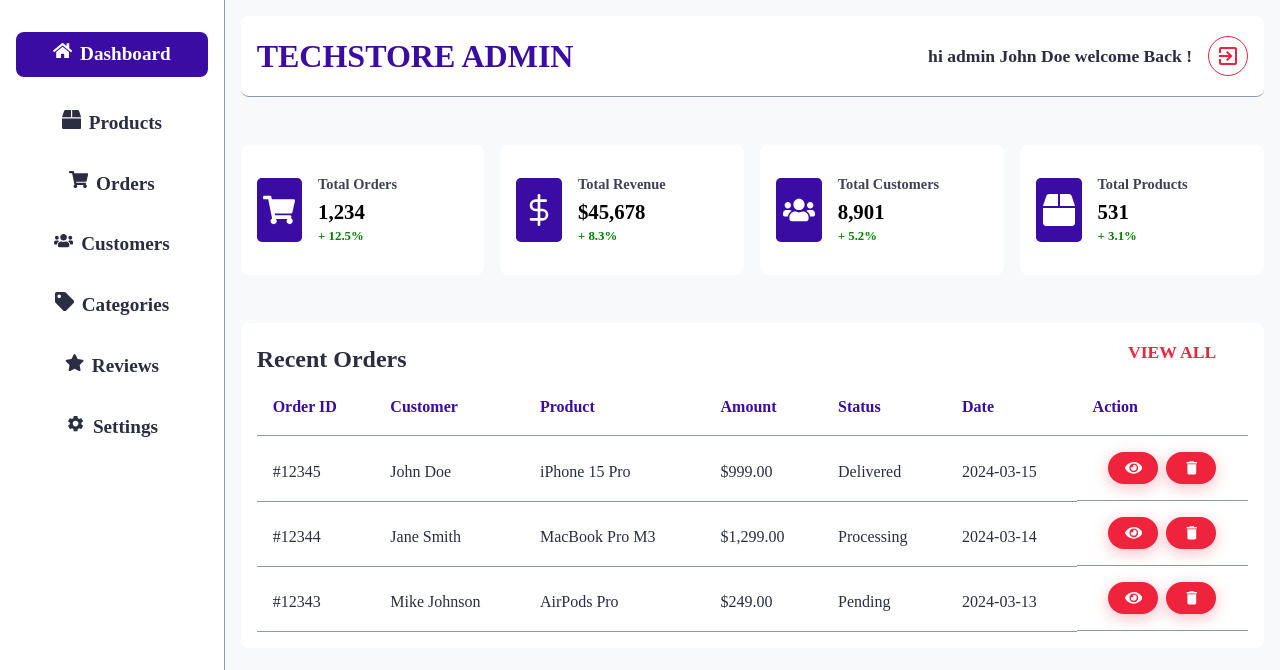
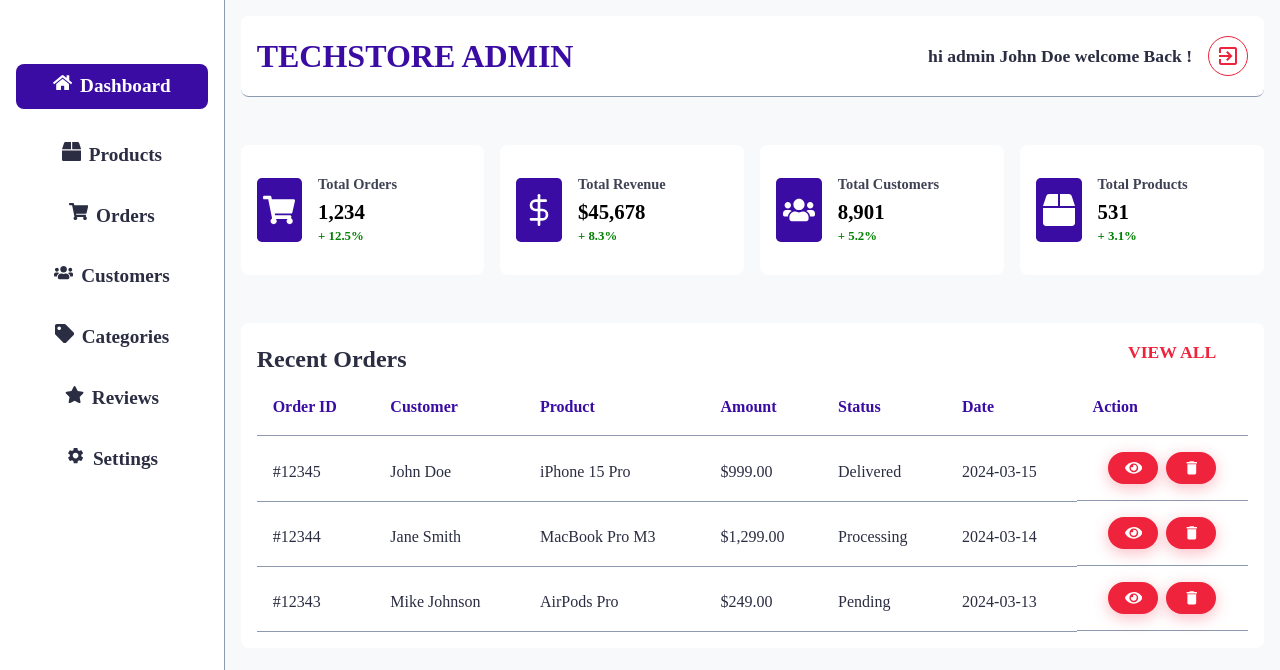
Before and after one commit to mohammadmehdidalvandii/techstore-front-end, a React (Vite) app: page /Admin in a window 1280 px wide. Shown: the top 670 px of the page. Built offline with nearby package versions, Linux system fonts and the light colour scheme.

Commit message:
fixed sidebar

```diff
--- a/src/components/template/admin-panel/Sidebar/Sidebar.css
+++ b/src/components/template/admin-panel/Sidebar/Sidebar.css
@@ -1,6 +1,8 @@
 .sidebar{
     display: block;
     margin: 2rem 1rem;
+    position: sticky;
+    top: 4rem;
 }
 .sidebar_wrapper{
     display: block;
--- a/src/style/main.css
+++ b/src/style/main.css
@@ -204,8 +204,7 @@ body{
     flex-basis: 18%;
     background-color: var(--white);
     border-right: 1px solid var(--gray);
-    height: 100dvh;
-    position: sticky;
+    height: 100vh;
 }
 .admin_content{
     flex-basis: 82%;
```
